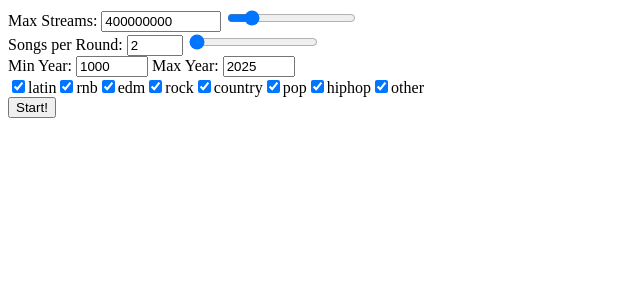
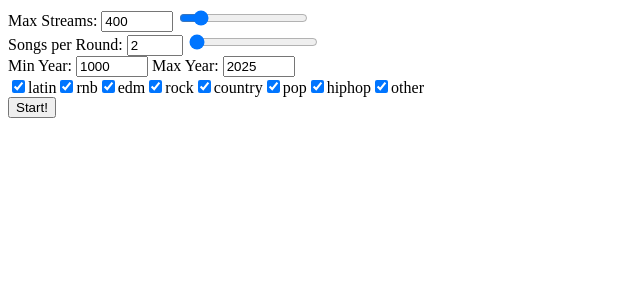
Before and after one commit to fmpreferences/spotgame-site, a SvelteKit app: page /game in a window 1280 px wide. Shown: the top 300 px of the page, without its empty margins (0-640 px from the left). Built offline with nearby package versions, Linux system fonts and the light colour scheme.

Commit message:
Edit the slider to be more user friendly

```diff
--- a/src/app.d.ts
+++ b/src/app.d.ts
@@ -4,7 +4,6 @@ declare global {
 	namespace App {
 		// interface Error {}
 		// interface Locals {
-		// 	db: Database;
 		// }
 		// interface PageData {}
 		// interface PageState {}
--- a/src/routes/game/+page.svelte
+++ b/src/routes/game/+page.svelte
@@ -8,7 +8,7 @@
   // logic for the inputs before the game
   let pregame = $state(true);
   let pregame_error = $state("");
-  let minstreams = $state(400000000);
+  let minstreams = $state(400);
   let n_pulls = $state(2);
   let min_year = $state(1000);
   let max_year = $state(new Date().getFullYear());
@@ -79,14 +79,14 @@
       },
       body: JSON.stringify({
         n: n_pulls,
-        min_streams: minstreams,
+        min_streams: minstreams * 1e6,
         min_year,
         max_year,
         active: active_cats,
       }),
     });
     const response_data = await response.json();
-    song_count = response_data.count;
+    song_count = response_data?.count;
   }
 
   async function get_random_vals() {
@@ -97,7 +97,7 @@
       },
       body: JSON.stringify({
         n: n_pulls,
-        min_streams: minstreams,
+        min_streams: minstreams * 1e6,
         min_year,
         max_year,
         active: active_cats,
@@ -105,7 +105,7 @@
     });
 
     const response_data = await response.json();
-    let game_values: GameInfo[] = response_data.random_songs;
+    let game_values: GameInfo[] = response_data?.random_songs;
 
     let unique_ids_map = new Map<string, GameInfo[]>();
     game_values.forEach((game_info) => {
@@ -163,18 +163,18 @@
       }
 
       let response_data = await response.json();
-      let streamcounts = response_data.streamcounts;
+      let streamcounts = response_data?.streamcounts;
 
       btn_data.forEach((e: SongButtonOptions, i: number) => {
         e.streamcount = streamcounts[i];
-        if (e.id == response_data.correct) {
+        if (e.id == response_data?.correct) {
           e.back_color = "rgba(0,255,0,0.85)";
         } else {
           e.back_color = "rgba(255,0,0,0.85)";
         }
       });
 
-      if (response_data.correct == chosen_id) {
+      if (response_data?.correct == chosen_id) {
         score += 1;
         let promise = get_random_vals();
         await new Promise((res) => setTimeout(res, 2000));
@@ -196,15 +196,15 @@
       <input
         type="number"
         bind:value={minstreams}
-        min="250000000"
-        max="1250000000"
+        min="250"
+        max="1500"
         onchange={pregame_prep}
       />
       <input
         type="range"
         bind:value={minstreams}
-        min="250000000"
-        max="1250000000"
+        min="250"
+        max="1500"
         onchange={pregame_prep}
       />
     </label>
```
Also changed, not shown: src/hooks.server.ts (deleted, +0 -13 lines).
